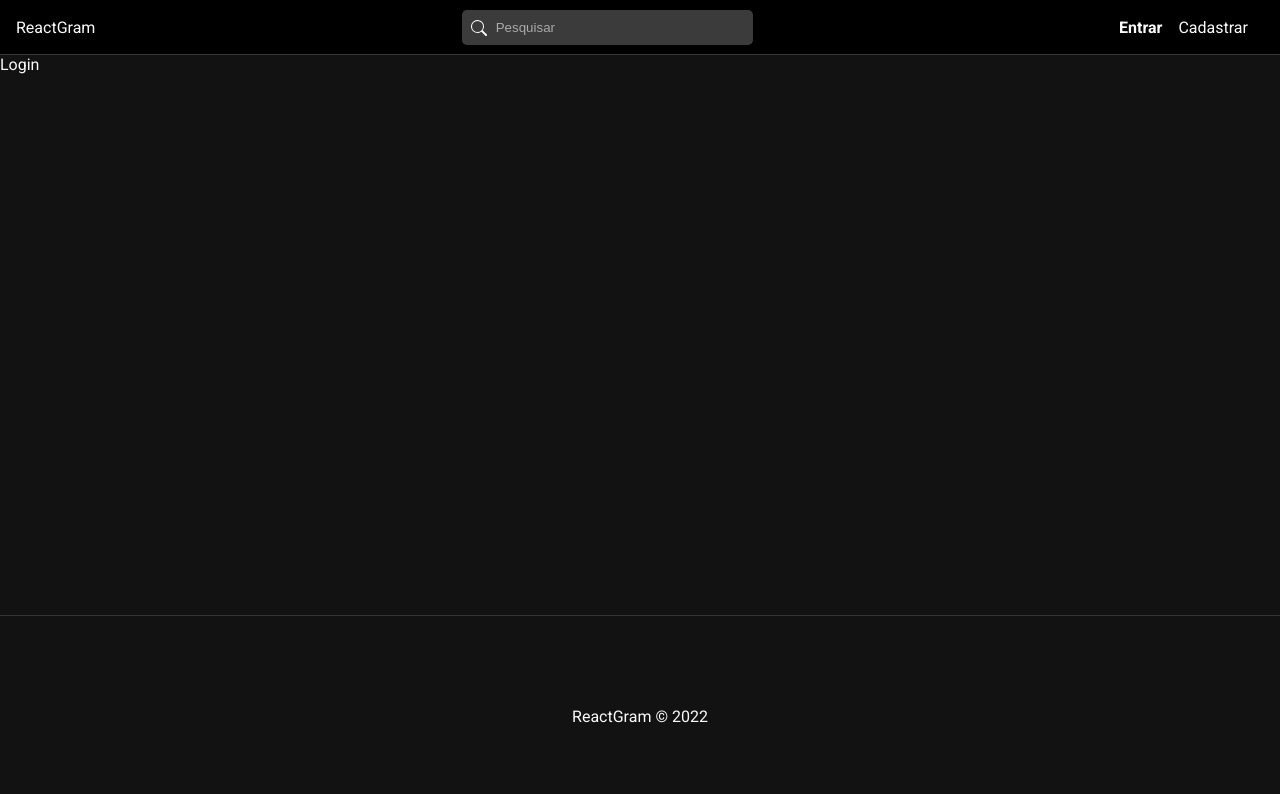
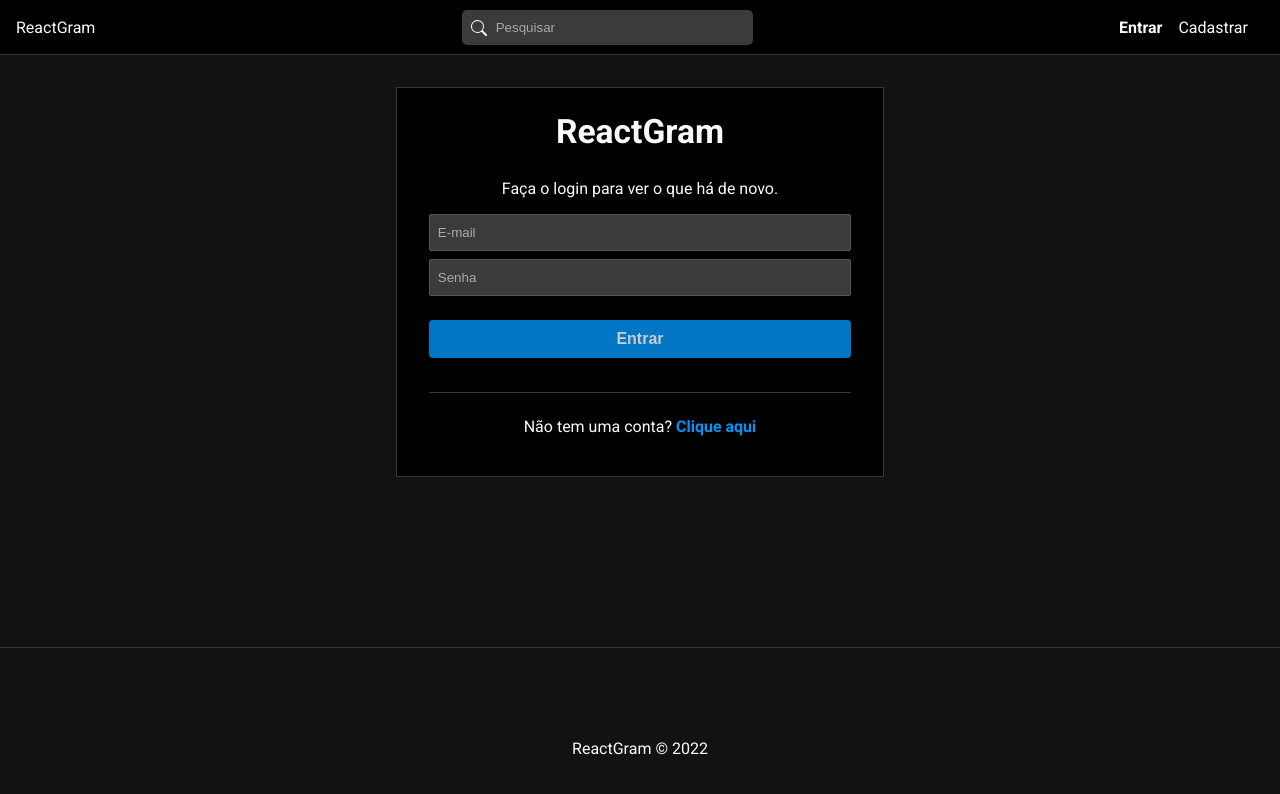
Before and after one commit to PedroLongue/ReactGram, a React (Create React App) app in the folder frontend/: page /login in a window 1280 px wide. Shown: the top 794 px of the page. Built offline with nearby package versions, Linux system fonts and the light colour scheme.

Commit message:
Feat: add all login functions

```diff
--- a/frontend/src/pages/Auth/Login.js
+++ b/frontend/src/pages/Auth/Login.js
@@ -1,7 +1,66 @@
 import "./Auth.css";
 
+// Components
+import { Link } from "react-router-dom";
+import Message from "../../components/MessageError";
+
+// Hooks
+import { useEffect, useState } from "react";
+import { useSelector, useDispatch } from "react-redux";
+
+//Redux
+import { login, reset } from "../../slices/authSlice";
+
 const Login = () => {
-  return <div>Login</div>;
+  const [email, setEmail] = useState("");
+  const [password, setPassword] = useState("");
+
+  const dispatch = useDispatch();
+
+  const { loading, error } = useSelector((state) => state.auth);
+
+  const handleSubmit = (e) => {
+    e.preventDefault();
+
+    const user = {
+      email,
+      password,
+    };
+
+    dispatch(login(user));
+  };
+
+  //Clean all auth states
+  useEffect(() => {
+    dispatch(reset());
+  }, dispatch);
+
+  return (
+    <div id="login">
+      <h2>ReactGram</h2>
+      <p className="substitle">Faça o login para ver o que há de novo.</p>
+      <form onSubmit={handleSubmit}>
+        <input
+          type="text"
+          placeholder="E-mail"
+          onChange={(e) => setEmail(e.target.value)}
+          value={email || ""}
+        />
+        <input
+          type="password"
+          placeholder="Senha"
+          onChange={(e) => setPassword(e.target.value)}
+          value={password || ""}
+        />
+        {!loading && <input type="submit" value="Entrar" />}
+        {loading && <input type="submit" disabled value="Aguarde..." />}
+        {error && <Message msg={error} type="error" />}
+      </form>
+      <p>
+        Não tem uma conta? <Link to="/register">Clique aqui</Link>
+      </p>
+    </div>
+  );
 };
 
 export default Login;
--- a/frontend/src/services/authService.js
+++ b/frontend/src/services/authService.js
@@ -33,7 +33,7 @@
       .then((res) => res.json())
       .catch((err) => err);
 
-    if (res) {
+    if (res._id) {
       localStorage.setItem("user", JSON.stringify(res));
     }
 
--- a/frontend/src/slices/authSlice.js
+++ b/frontend/src/slices/authSlice.js
@@ -28,6 +28,18 @@
 //Logout and user
 export const logout = createAsyncThunk("auth/logout", async () => {
   await authService.logout();
+});
+
+// Sign in an user
+export const login = createAsyncThunk("auth/login", async (user, thunkAPI) => {
+  const data = await authService.login(user);
+
+  // Check for errors
+  if (data.errors) {
+    return thunkAPI.rejectWithValue(data.errors[0]);
+  }
+
+  return data;
 });
 
 export const authSlice = createSlice({
@@ -62,6 +74,21 @@
         state.sucess = true;
         state.error = null;
         state.user = null;
+      })
+      .addCase(login.pending, (state) => {
+        state.loading = true;
+        state.error = false;
+      })
+      .addCase(login.fulfilled, (state, action) => {
+        state.loading = false;
+        state.sucess = true;
+        state.error = null;
+        state.user = action.payload;
+      })
+      .addCase(login.rejected, (state, action) => {
+        state.loading = false;
+        state.error = action.payload;
+        state.user = null;
       });
   },
 });
```
Also changed, not shown: 1 other file (tests, documents, lock files or other folders).
